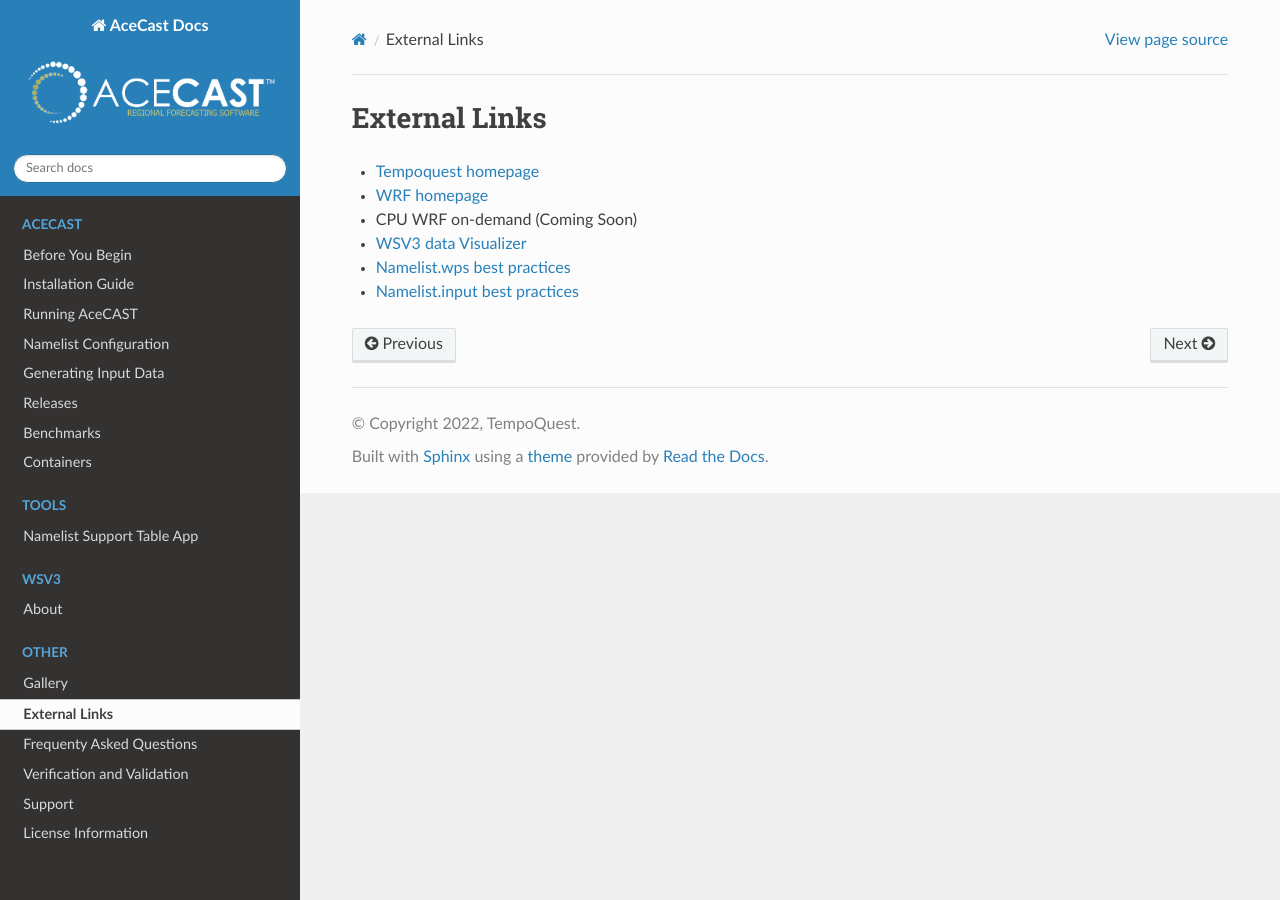
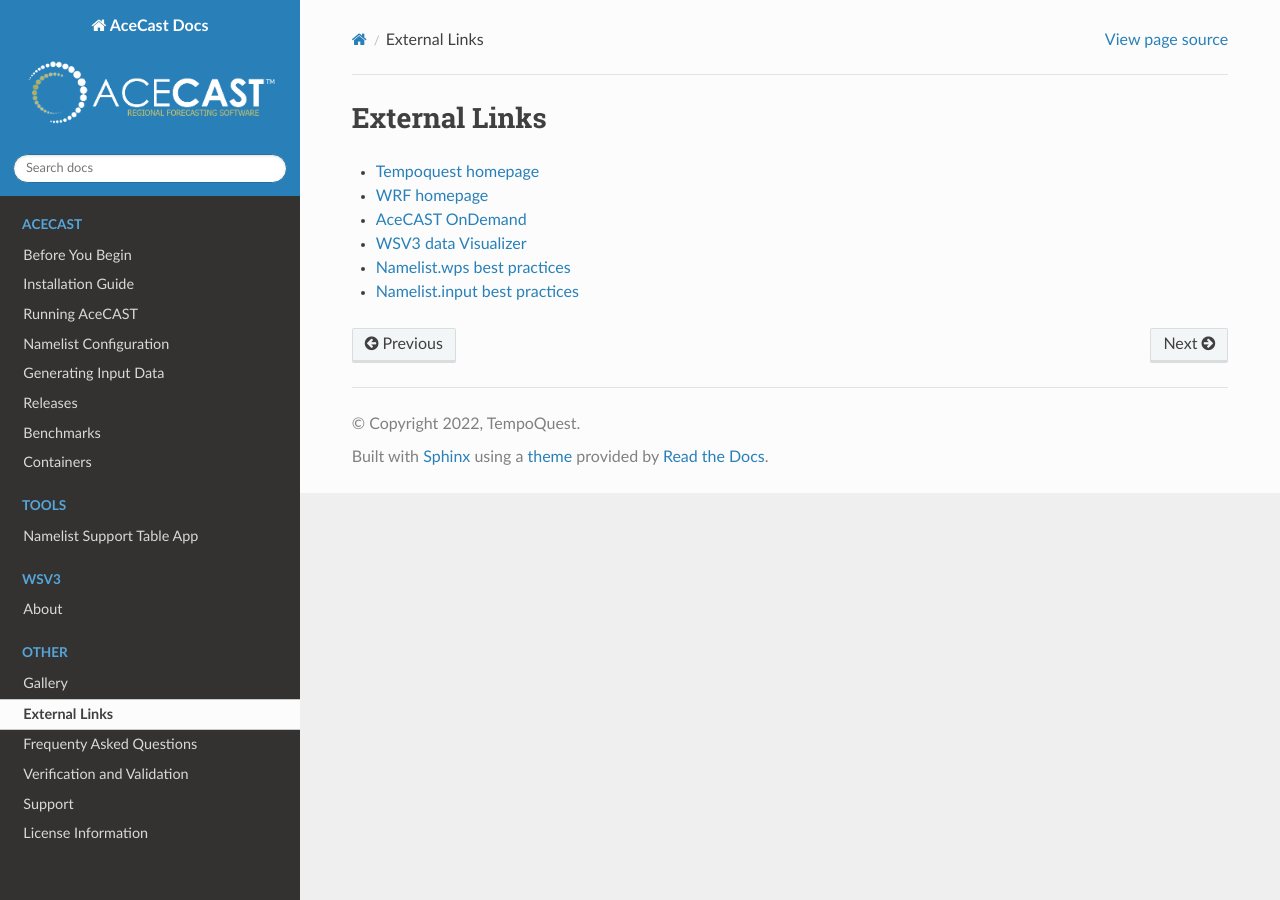
Before and after one commit to TempoQuestInc/AceCAST-Docs, a Sphinx documentation site: the page built from source/External_Links.rst, in a window 1280 px wide. Built offline with Sphinx 7.4.7 and the Read the Docs theme 2.0.0, drawn with Linux system fonts in a browser that asks for light colours.

Commit message:
Added Link
Added OnDemand link

```diff
--- a/source/External_Links.rst
+++ b/source/External_Links.rst
@@ -8,7 +8,7 @@
 
 * `Tempoquest homepage <https://tempoquest.com/>`_
 * `WRF homepage <https://www.mmm.ucar.edu/weather-research-and-forecasting-model>`_
-* CPU WRF on-demand (Coming Soon)
+* `AceCAST OnDemand <https://wrfondemand.com/>`_
 * `WSV3 data Visualizer <https://wsv3.com/>`_
 * `Namelist.wps best practices <https://www2.mmm.ucar.edu/wrf/users/namelist_best_prac_wps.html>`_
 * `Namelist.input best practices <https://www2.mmm.ucar.edu/wrf/users/namelist_best_prac_wrf.html>`_
```
